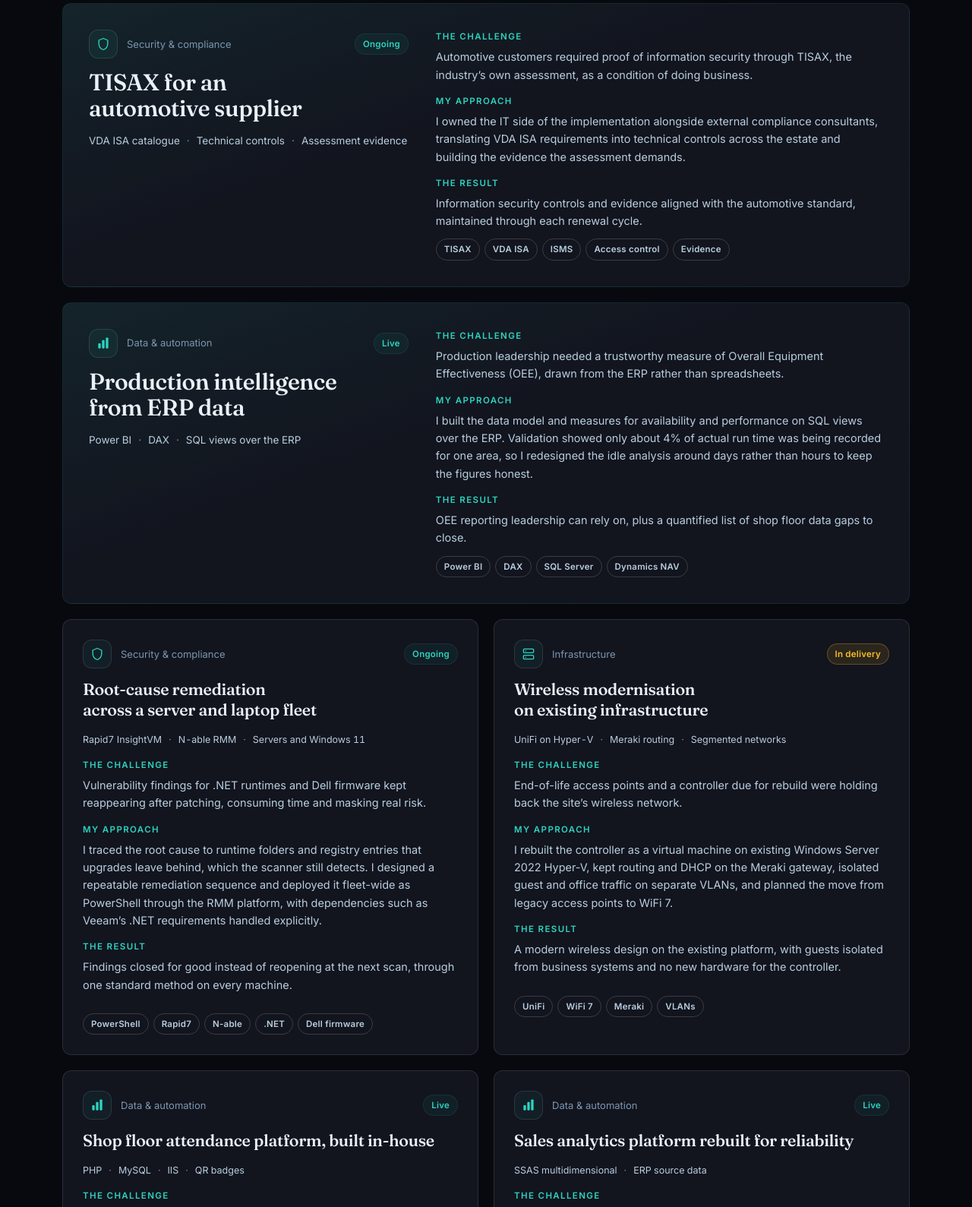
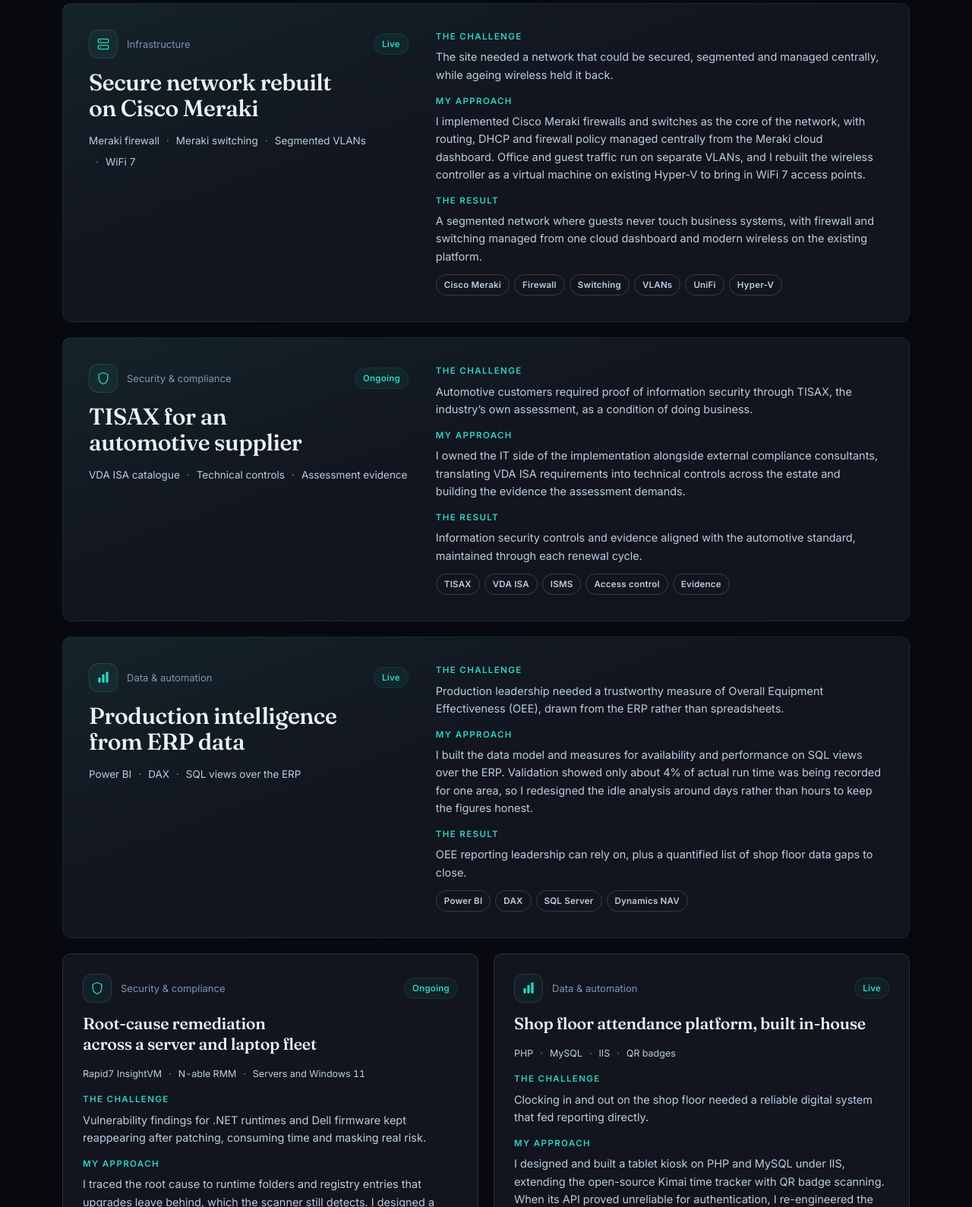
Before and after one commit to tiagomotabcl/mapexconsulting, a plain HTML site: page projects.html in a window 1280 px wide. Shown: the part 1086-2675 px from the top of the page at 76% size. Drawn offline with Linux system fonts and the light colour scheme.

Commit message:
Replace WiFi project with featured Meraki network rebuild
Co-Authored-By: Claude Opus 5.5 <noreply@anthropic.com>
Claude-Session: https://claude.ai/code/session_014oddv61LBYZuDbsu8wzMxy

```diff
--- a/projects.html
+++ b/projects.html
@@ -586,6 +586,17 @@ p{line-height:1.65}
       </dl>
       <div class="tag-row"><span class="badge">Hyper-V</span><span class="badge">Veeam</span><span class="badge">Meraki</span><span class="badge">Microsoft 365</span><span class="badge">Entra ID</span><span class="badge">Dynamics NAV</span></div></div>
     </article>
+    <article class="card proj-card proj-feature" data-cat="infra">
+      <div class="proj-feature-l"><div class="proj-top"><div class="icon-tile"><svg class="i" aria-hidden="true" focusable="false"><use href="#i-server" xlink:href="#i-server"/></svg></div><span class="muted proj-cat">Infrastructure</span><span class="badge badge-accent">Live</span></div>
+      <h3>Secure network rebuilt on Cisco Meraki</h3>
+      <div class="proj-scope"><span>Meraki firewall</span><span>Meraki switching</span><span>Segmented VLANs</span><span>WiFi 7</span></div></div>
+      <div class="proj-feature-r"><dl class="proj-dl">
+        <dt>The challenge</dt><dd>The site needed a network that could be secured, segmented and managed centrally, while ageing wireless held it back.</dd>
+        <dt>My approach</dt><dd>I implemented Cisco Meraki firewalls and switches as the core of the network, with routing, DHCP and firewall policy managed centrally from the Meraki cloud dashboard. Office and guest traffic run on separate VLANs, and I rebuilt the wireless controller as a virtual machine on existing Hyper-V to bring in WiFi 7 access points.</dd>
+        <dt>The result</dt><dd>A segmented network where guests never touch business systems, with firewall and switching managed from one cloud dashboard and modern wireless on the existing platform.</dd>
+      </dl>
+      <div class="tag-row"><span class="badge">Cisco Meraki</span><span class="badge">Firewall</span><span class="badge">Switching</span><span class="badge">VLANs</span><span class="badge">UniFi</span><span class="badge">Hyper-V</span></div></div>
+    </article>
     <article class="card proj-card proj-feature" data-cat="security">
       <div class="proj-feature-l"><div class="proj-top"><div class="icon-tile"><svg class="i" aria-hidden="true" focusable="false"><use href="#i-shield" xlink:href="#i-shield"/></svg></div><span class="muted proj-cat">Security & compliance</span><span class="badge badge-accent">Ongoing</span></div>
       <h3>TISAX for an automotive supplier</h3>
@@ -618,17 +629,6 @@ p{line-height:1.65}
         <dt>The result</dt><dd>Findings closed for good instead of reopening at the next scan, through one standard method on every machine.</dd>
       </dl>
       <div class="tag-row"><span class="badge">PowerShell</span><span class="badge">Rapid7</span><span class="badge">N-able</span><span class="badge">.NET</span><span class="badge">Dell firmware</span></div>
-    </article>
-    <article class="card proj-card" data-cat="infra">
-      <div class="proj-top"><div class="icon-tile"><svg class="i" aria-hidden="true" focusable="false"><use href="#i-server" xlink:href="#i-server"/></svg></div><span class="muted proj-cat">Infrastructure</span><span class="badge badge-amber">In delivery</span></div>
-      <h3>Wireless modernisation on existing infrastructure</h3>
-      <div class="proj-scope"><span>UniFi on Hyper-V</span><span>Meraki routing</span><span>Segmented networks</span></div>
-      <dl class="proj-dl">
-        <dt>The challenge</dt><dd>End-of-life access points and a controller due for rebuild were holding back the site’s wireless network.</dd>
-        <dt>My approach</dt><dd>I rebuilt the controller as a virtual machine on existing Windows Server 2022 Hyper-V, kept routing and DHCP on the Meraki gateway, isolated guest and office traffic on separate VLANs, and planned the move from legacy access points to WiFi 7.</dd>
-        <dt>The result</dt><dd>A modern wireless design on the existing platform, with guests isolated from business systems and no new hardware for the controller.</dd>
-      </dl>
-      <div class="tag-row"><span class="badge">UniFi</span><span class="badge">WiFi 7</span><span class="badge">Meraki</span><span class="badge">VLANs</span></div>
     </article>
     <article class="card proj-card" data-cat="data">
       <div class="proj-top"><div class="icon-tile"><svg class="i" aria-hidden="true" focusable="false"><use href="#i-bars" xlink:href="#i-bars"/></svg></div><span class="muted proj-cat">Data & automation</span><span class="badge badge-accent">Live</span></div>
```
